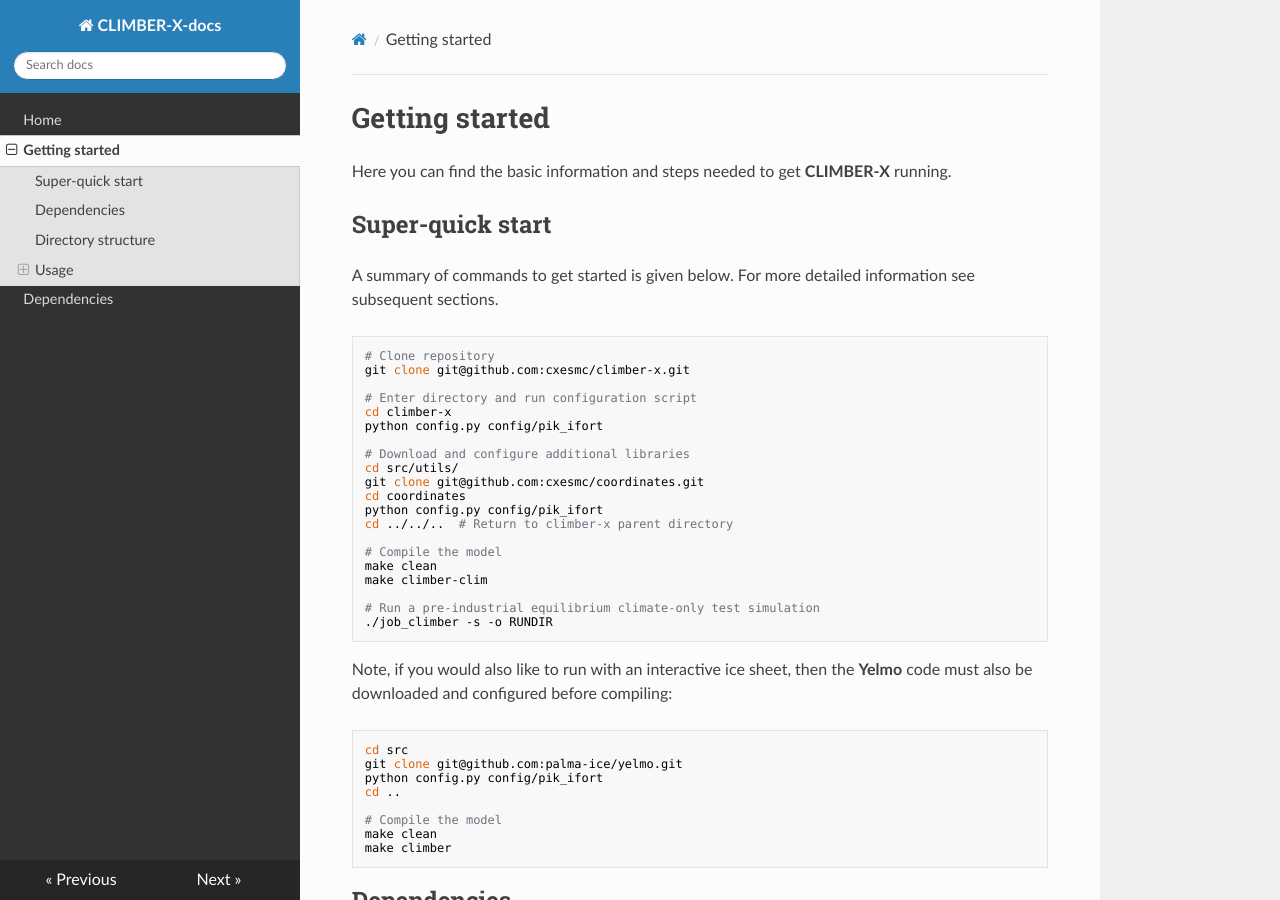
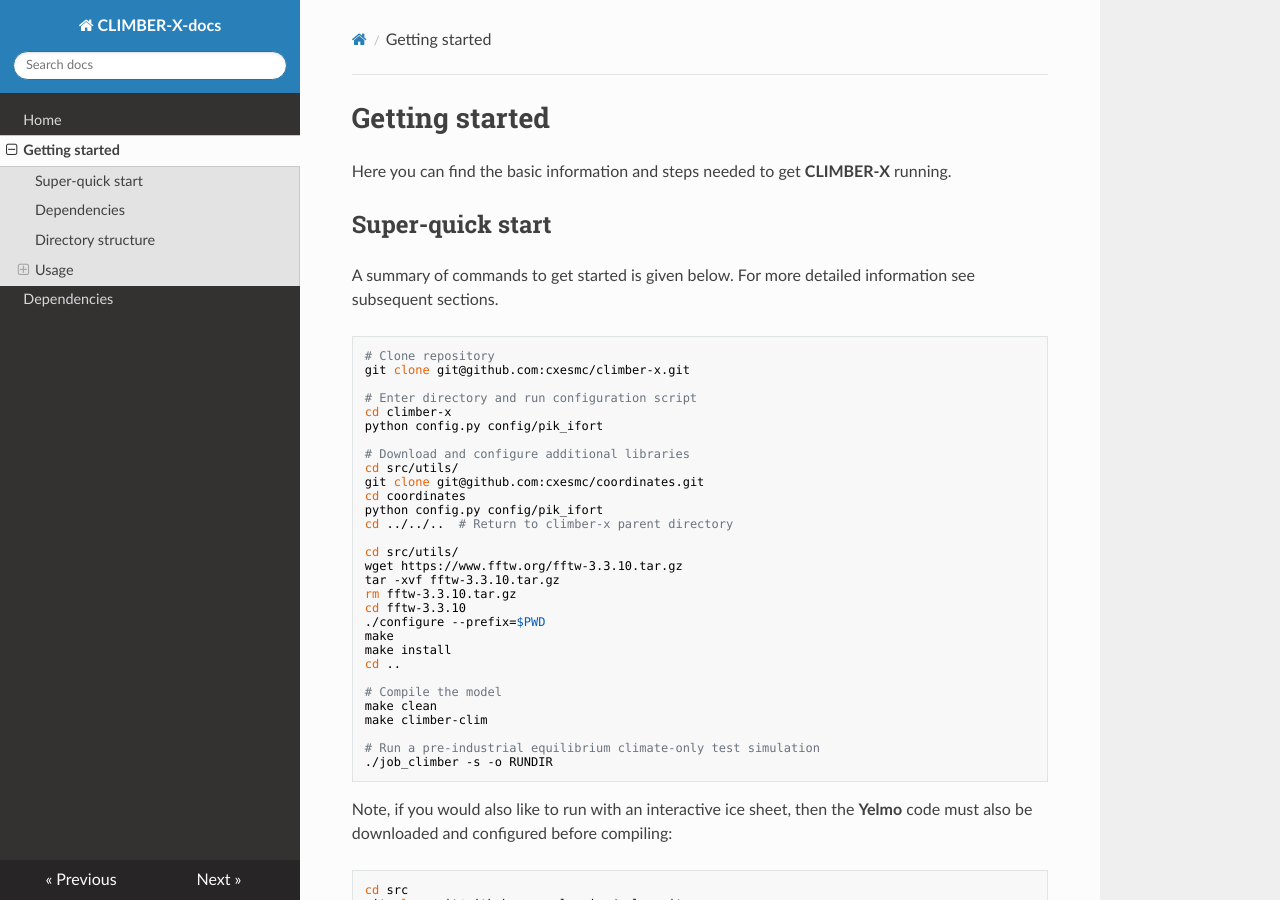
Before and after one commit to cxesmc/climber-docs, an MkDocs documentation site: the page built from docs/getting-started.md, in a window 1280 px wide and 900 px high. Built offline with MkDocs 1.6.1, drawn with Linux system fonts in a browser that asks for light colours; nearby versions of some CDN libraries.

Commit message:
Updated getting-started to match version without precompiled libraries.

```diff
--- a/docs/getting-started.md
+++ b/docs/getting-started.md
@@ -20,6 +20,16 @@
 cd coordinates
 python config.py config/pik_ifort
 cd ../../..  # Return to climber-x parent directory
+
+cd src/utils/
+wget https://www.fftw.org/fftw-3.3.10.tar.gz
+tar -xvf fftw-3.3.10.tar.gz
+rm fftw-3.3.10.tar.gz
+cd fftw-3.3.10
+./configure --prefix=$PWD
+make
+make install
+cd ..
 
 # Compile the model
 make clean
```
